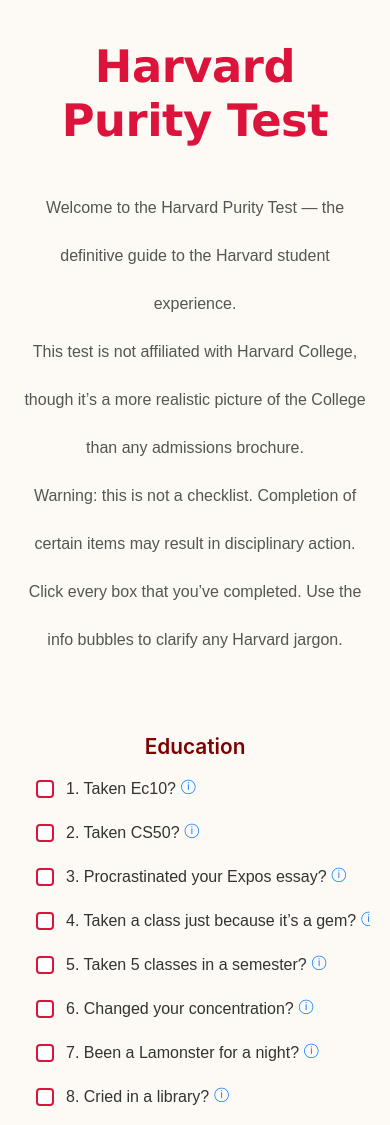
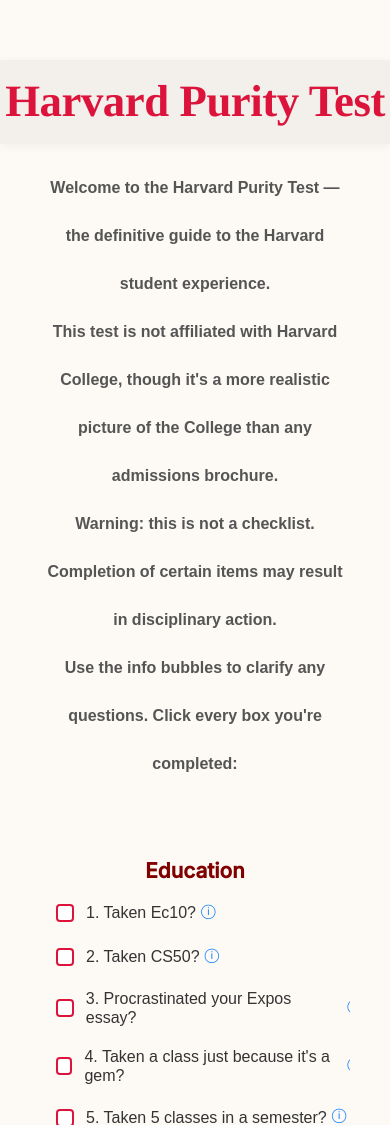
Before and after one commit to AdvikarA/HPT, a plain HTML site: page index.html in a window 390 px wide. Shown: the top 1125 px of the page. Drawn offline with Linux system fonts and the light colour scheme; a web font is replaced by a local one.

Commit message:
Add files via upload

```diff
--- a/index.html
+++ b/index.html
@@ -5,18 +5,20 @@
   <meta name="viewport" content="width=device-width, initial-scale=1.0"/>
   <title>Harvard Purity Test</title>
   <!-- Preload the font to avoid FOUT (Flash of Unstyled Text) -->
-  <link rel="preload" href="https://fonts.googleapis.com/css2?family=Imperial+Script&display=swap" as="style">
-  <link href="https://fonts.googleapis.com/css2?family=Imperial+Script&display=swap" rel="stylesheet">
+  <link rel="preload" href="https://fonts.googleapis.com/css2?family=Cormorant+SC:wght@600&display=swap" as="style">
+  <link href="https://fonts.googleapis.com/css2?family=Cormorant+SC:wght@600&display=swap" rel="stylesheet">
+  <link href="https://fonts.googleapis.com/css2?family=Inter:wght@400;500&display=swap" rel="stylesheet">
 
-  <link rel="stylesheet" href="style.css" />  <link rel="stylesheet" href="style.css" />
+  <link rel="stylesheet" href="style.css" />
 </head>
 <body>
+  <div class="page-wrapper">
     <h1>Harvard Purity Test</h1>
     <p class="description">
-    Welcome to the Harvard Purity Test — the definitive guide to the Harvard student experience.<br>
-    This test is not affiliated with Harvard College, though it’s a more realistic picture of the College than any admissions brochure.<br>
+      <b>Welcome to the Harvard Purity Test — the definitive guide to the Harvard student experience.<br>
+      This test is not affiliated with Harvard College, though it's a more realistic picture of the College than any admissions brochure.<br>
       Warning: this is not a checklist. Completion of certain items may result in disciplinary action.<br>
-    Click every box that you’ve completed. Use the info bubbles to clarify any Harvard jargon.
+      Use the info bubbles to clarify any questions. Click every box you're completed:</b>
     </p>
 
     <div class="container">
@@ -26,9 +28,10 @@
     <div class="button-container">
       <button class="button" onclick="calculateScore()" id="submit">Calculate My Score!</button>
       <button class="button" onclick="resetForm()" id="reset">Clear Checkboxes</button>
+      <div class="score" id="scoreDisplay">Your Score: __</div>
+      <button class="button share-button" onclick="shareScore()" id="shareButton" style="display: none;">Share with Friends</button>
     </div>
-
-  <div class="score" id="scoreDisplay" style="display: none;"></div>
+  </div>
 
   <script src="script.js"></script>
 </body>
--- a/script.js
+++ b/script.js
@@ -1,22 +1,50 @@
+// Move shareScore to global scope, before the DOMContentLoaded event listener
+window.shareScore = function() {
+    const scoreText = document.getElementById('scoreDisplay').textContent;
+    const score = scoreText.match(/\d+/)[0];
+    const shareText = `My Harvard Purity score was: ${score}. Take the test:\nharvardpuritytest.com`;
+
+    // Copy to clipboard
+    navigator.clipboard.writeText(shareText).then(() => {
+        // Show popup
+        const popup = document.createElement('div');
+        popup.className = 'copy-popup';
+        popup.textContent = 'Copied to clipboard!';
+        document.body.appendChild(popup);
+
+        // Show the popup
+        setTimeout(() => popup.classList.add('show'), 10);
+
+        // Remove the popup after 2 seconds
+        setTimeout(() => {
+            popup.classList.remove('show');
+            setTimeout(() => popup.remove(), 300);
+        }, 2000);
+    }).catch(err => {
+        console.error('Failed to copy text: ', err);
+        alert('Failed to copy to clipboard');
+    });
+}
+
 document.addEventListener("DOMContentLoaded", function () {
   const questionData = [
     {
       category: "Education",
       questions: [
-        { text: "1. Taken Ec10?", info: "Harvard’s introductory economics series. ~700 students enroll each year." },
-        { text: "2. Taken CS50?", info: "Harvard’s world famous introductory computer science course and its largest undergraduate class (~800 students per yr)." },
+        { text: "1. Taken Ec10?", info: "Harvard's introductory economics series. ~700 students enroll each year." },
+        { text: "2. Taken CS50?", info: "Harvard's world famous introductory computer science course and its largest undergraduate class (~800 students per yr)." },
         { text: "3. Procrastinated your Expos essay?", info: "Expos: First-year writing course. Required for all, dreaded by many." },
-        { text: "4. Taken a class just because it’s a gem?", info: "Gem: Harvard’s version of a 'blow-off class.' Athletes disproportionately enroll. Notable courses include 'Sleep' and 'Happiness.'" },
+        { text: "4. Taken a class just because it's a gem?", info: "Gem: Harvard's version of a 'blow-off class.' Athletes disproportionately enroll. Notable courses include 'Sleep' and 'Happiness.'" },
         { text: "5. Taken 5 classes in a semester?", info: "Every Harvard class is 4 credit hours, so most students take 4 classes a semester. The brave few enroll in 5." },
-        { text: "6. Changed your concentration?", info: "Concentration: Harvard’s preppy word for 'major.'" },
-        { text: "7. Been a Lamonster for a night?", info: "Lamont Library: Harvard’s 24-hour library. Spend too many hours inside and become a 'Lamonster.'" },
+        { text: "6. Changed your concentration?", info: "Concentration: Harvard's preppy word for 'major.'" },
+        { text: "7. Been a Lamonster for a night?", info: "Lamont Library: Harvard's 24-hour library. Spend too many hours inside and become a 'Lamonster.'" },
         { text: "8. Cried in a library?", info: "Common occurrence during midterm season and finals week." },
-        { text: "9. Slept through a 9am?", info: "9ams: Harvard’s earliest and most missed classes." },
+        { text: "9. Slept through a 9am?", info: "9ams: Harvard's earliest and most missed classes." },
         { text: "10. Used ChatGPT on an assignment?", info: "Even Harvard students are guilty of it…" },
         { text: "11. Passed a class without doing a single reading?" },
         { text: "12. Procrastinated an entire class until reading period?", info: "Reading period: the week between the end of classes and the start of finals. Time to review material, or in Bill Gates case, first open the textbook." },
         { text: "13. Sent / had some send you the attendance code for a class?" },
-        { text: "14. Sent / received PSET answers?", info: "(We won’t tell the Honor Council, promise)" },
+        { text: "14. Sent / received PSET answers?", info: "(We won't tell the Honor Council, promise)" },
         { text: "15. Sent to the Honor Council?", info: "The Honor Council manages cheating and plagiarism allegations." },
         { text: "16. Been ad-boarded?", info: "The Ad Board reviews severe academic and behavioral infractions. Once 'ad-boarded,' many students never return to campus." },
         { text: "17. Taken a gap semester?", info: "'Figuring out your career,' or something like that" }
@@ -27,15 +55,15 @@ document.addEventListener("DOMContentLoaded", function () {
       questions: [
         { text: "18. Given directions to a tourist?", info: "Millions visit campus each year" },
         { text: "19. Ignored a tourist trying to get your attention?", info: "They all want to see 'the Hogwarts dining hall'…" },
-        { text: "20. Intentionally walked between the camera and the John Harvard Statue when a tourist is taking a picture?", info: "Harvard’s most popular tourist trap sits in the middle of a campus walkway…" },
+        { text: "20. Intentionally walked between the camera and the John Harvard Statue when a tourist is taking a picture?", info: "Harvard's most popular tourist trap sits in the middle of a campus walkway…" },
         { text: "21. Seen a wild turkey?", info: "Frequently spotted wandering campus" },
         { text: "22. Picked up a wild turkey?", info: "Bonus points if you still have 10 fingers" },
-        { text: "23. Pet Remy?", info: "Remy the Campus Cat: one of Harvard’s biggest purr-sonalities" },
-        { text: "24. Pet Sasha?", info: "A black labrador retriever and everyone’s favorite police dog" },
-        { text: "25. Ridden a scooter through the Yard?", info: "Like every college campus, scooters everywhere. The Yard: the heart of Harvard’s campus." },
+        { text: "23. Pet Remy?", info: "Remy the Campus Cat: one of Harvard's biggest purr-sonalities" },
+        { text: "24. Pet Sasha?", info: "A black labrador retriever and everyone's favorite police dog" },
+        { text: "25. Ridden a scooter through the Yard?", info: "Like every college campus, scooters everywhere. The Yard: the heart of Harvard's campus." },
         { text: "26. Been hit by a scooter?" },
         { text: "27. Talked to a homeless person in Harvard Square?" },
-        { text: "28. Taken the T?", info: "Boston’s subway system. Prone to loud screeching, delays, and unruly passengers." },
+        { text: "28. Taken the T?", info: "Boston's subway system. Prone to loud screeching, delays, and unruly passengers." },
         { text: "29. Gone a month without leaving the Harvard Bubble?", info: "The Harvard Bubble: the imaginary boundary that traps Harvard students on campus" },
         { text: "30. Met a student whose last name is on a building?", info: "I wonder how they got in…" }
       ]
@@ -44,11 +72,11 @@ document.addEventListener("DOMContentLoaded", function () {
       category: "Dorm Life",
       questions: [
         { text: "31. Found a mouse/rat in your dorm?", info: "Certain dorms are notorious for rodents (Canday Hall, *cough cough*)" },
-        { text: "32. Pulled someone else’s laundry out of a washer/dryer?" },
+        { text: "32. Pulled someone else's laundry out of a washer/dryer?" },
         { text: "33. Had your laundry pulled out of a washer/dryer?" },
         { text: "34. Ranted on Sidechat?", info: "Anonymous, college version of Reddit. Same as YikYak." },
         { text: "35. Hooked up through Sidechat?", info: "Shooters shoot" },
-        { text: "36. Spent a night in a dorm / house that wasn’t yours?" },
+        { text: "36. Spent a night in a dorm / house that wasn't yours?" },
         { text: "37. Experienced blocking group drama?", info: "Blocking group: the (up to) 7 other people that freshmen choose to live with for their sophomore year" }
       ]
     },
@@ -60,11 +88,11 @@ document.addEventListener("DOMContentLoaded", function () {
         { text: "40. Tailgated Harvard-Yale?", info: "The Most fun Harvard students have all year" },
         { text: "41. Missed Harvard-Yale after tailgating too hard?", info: "Students go all out for a once-a-year tradition" },
         { text: "42. Attended a varsity sports event besides Harvard-Yale?", info: "Low school spirit is an understatement" },
-        { text: "43. Said ‘small liberal arts school just outside of Boston’?", info: "Sometimes, actually saying ‘Harvard’ feels a little too cringe" },
-        { text: "44. Dropped the ‘H-bomb’ for clout?", info: "Everyone has the same reaction, every time." },
-        { text: "45. Been posted on the Khuranagram?", info: "Students’ favorite dean, Rakesh Khurana, may spend more time posting than administrating." },
+        { text: "43. Said 'small liberal arts school just outside of Boston'?", info: "Sometimes, actually saying 'Harvard' feels a little too cringe" },
+        { text: "44. Dropped the 'H-bomb' for clout?", info: "Everyone has the same reaction, every time." },
+        { text: "45. Been posted on the Khuranagram?", info: "Students' favorite dean, Rakesh Khurana, may spend more time posting than administrating." },
         { text: "46. Been in a housing day video?", info: "Housing day: when freshmen learn their housing fate for the next three years. Housing day videos: hype music videos published by all 12 houses the week leading up to the special day" },
-        { text: "47. Attended Head of the Charles?", info: "400,000 spectators visit campus every year to watch rowing — the one sport Harvard’s good at" },
+        { text: "47. Attended Head of the Charles?", info: "400,000 spectators visit campus every year to watch rowing — the one sport Harvard's good at" },
         { text: "48. Swam in the Charles?", info: "The Charles River: full of rowers in the summer and ice in the winter" }
       ]
     },
@@ -74,7 +102,7 @@ document.addEventListener("DOMContentLoaded", function () {
         { text: "49. Comped a club just for its prestige?", info: "Comp: the tryout process for most clubs on campus. Takes anywhere from a few weeks to a full semester" },
         { text: "50. Comped a club just for the travel?", info: "Tokyo, Paris, Dubai… sound nice, anyone?" },
         { text: "51. Comped a club just for the merch?" },
-        { text: "52. Comped a club just because it’s a final club feeder?", info: "Final clubs: 'secret society' social clubs. Daddy’s money required and invite-only." },
+        { text: "52. Comped a club just because it's a final club feeder?", info: "Final clubs: 'secret society' social clubs. Daddy's money required and invite-only." },
         { text: "53. Constantly shit on a club you got rejected from?", info: "The most selective clubs boast acceptances rates of 5%, leaving their failed 'campers' quite unhappy." }
       ]
     },
@@ -84,8 +112,8 @@ document.addEventListener("DOMContentLoaded", function () {
         { text: "54. Attended Quinski?", info: "Ski-themed party hosted by Quinski House, an upperclassman residence" },
         { text: "55. Attended Glowell?", info: "Glow-stick-themed party hosted by Lowell House, an upperclassman residence" },
         { text: "56. Attended Mather Lather?", info: "Bubble-themed party hosted by Mather House, an upperclassman residence" },
-        { text: "57. Attended Crimween or Crim Patty’s?", info: "Two holiday parties hosted by The Harvard Crimson, the school newspaper" },
-        { text: "58. Attended Crimson Jam or Yardfest?", info: "Blacking out’s the only way to survive the headliner…" },
+        { text: "57. Attended Crimween or Crim Patty's?", info: "Two holiday parties hosted by The Harvard Crimson, the school newspaper" },
+        { text: "58. Attended Crimson Jam or Yardfest?", info: "Blacking out's the only way to survive the headliner…" },
         { text: "59. Attended a frat party at another Boston-area school?", info: "MIT and BU are Harvard-student favorites" },
         { text: "60. Attended a final club party?", info: "Better be on the list…" },
         { text: "61. Gotten punched for a final club?", info: "Punching: the secretive, invite-only, four-round process that final clubs use to invite sophomores to their join their ranks" },
@@ -96,15 +124,15 @@ document.addEventListener("DOMContentLoaded", function () {
       category: "Food",
       questions: [
         { text: "63. Eaten at all 16 dhalls?", info: "All 12 upperclassmen houses + Annenberg, The Inn, Cronkite, and Hillel." },
-        { text: "64. Complained about HUDS?", info: "Harvard University Dining Services is known for its dry grilled chicken — students’ #1 campus complaint." },
+        { text: "64. Complained about HUDS?", info: "Harvard University Dining Services is known for its dry grilled chicken — students' #1 campus complaint." },
         { text: "65. Befriended a HUDS worker?", info: "Despite the food, the workers are some of the nicest people on the planet." },
         { text: "66. Eaten in the Square because HUDS closed too early?", info: "HUDS hours — Breakfast: 7:30am to 10:30am. Lunch: 11:30am to 2:00pm. Dinner: 4:30pm to 7:30pm. Skip a meal and accidentally fast for 12 hours." },
         { text: "67. Received food poisoning from HUDS?", info: "Despite the dry chicken, students still manage to get sick" },
         { text: "68. Stolen a utensil, dish, or salt/pepper shaker from the dhall without return?" },
-        { text: "69. Eaten Joe’s while drunk?", info: "Joe’s Pizza: a student-favorite spot in Harvard Square. Endlessly debated with Pinocchio’s as the 'best.'" },
-        { text: "70. Eaten Pinocchio’s while drunk?", info: "The other half of the Joe’s debate. Mark Zuckerberg’s and Bill Gate’s favorite pizza on campus." },
-        { text: "71. Eaten Jefe’s while drunk?", info: "El Jefe’s: Boston’s take on Chipotle. Endlessly debated with Felipe’s as Harvard Square’s best Mexican food." },
-        { text: "72. Eaten Felipe’s while drunk?", info: "Felipe’s Taqueria: a standalone Harvard Square institution. Fierce rivals with El Jefe’s." }
+        { text: "69. Eaten Joe's while drunk?", info: "Joe's Pizza: a student-favorite spot in Harvard Square. Endlessly debated with Pinocchio's as the 'best.'" },
+        { text: "70. Eaten Pinocchio's while drunk?", info: "The other half of the Joe's debate. Mark Zuckerberg's and Bill Gate's favorite pizza on campus." },
+        { text: "71. Eaten Jefe's while drunk?", info: "El Jefe's: Boston's take on Chipotle. Endlessly debated with Felipe's as Harvard Square's best Mexican food." },
+        { text: "72. Eaten Felipe's while drunk?", info: "Felipe's Taqueria: a standalone Harvard Square institution. Fierce rivals with El Jefe's." }
       ]
     },
     {
@@ -141,13 +169,13 @@ document.addEventListener("DOMContentLoaded", function () {
     {
       category: "Crimson Cult",
       questions: [
-        { text: "94. River run?", info: "The night before housing day, freshmen take a shot in each of the 9 river houses to appease the river gods’ decision..." },
+        { text: "94. River run?", info: "The night before housing day, freshmen take a shot in each of the 9 river houses to appease the river gods' decision..." },
         { text: "95. Primal scream?", info: "The night before final exams, students strip naked and run a lap around Harvard Yard." },
         { text: "96. Partied in The Currier Ten Man?", info: "A ten-man suite in Currier House, equipped with an elevator and an in-suite bar." },
         { text: "97. Snorted cocaine in a final club?", info: "Final clubs connect their members with both white collar jobs and white powder parties." },
-        { text: "98. Done hard drugs with the men’s rowing team?", info: "Rumor has it…" },
-        { text: "99. Sex in the stacks?", info: "With 57 miles of shelves and three underground floors, Widener Library is the Harvard’s ultimate hookup spot." },
-        { text: "100. Pissed on the John Harvard statue?", info: "Hey tourists, ever wonder why the foot’s gold?" }
+        { text: "98. Done hard drugs with the men's rowing team?", info: "Rumor has it…" },
+        { text: "99. Sex in the stacks?", info: "With 57 miles of shelves and three underground floors, Widener Library is the Harvard's ultimate hookup spot." },
+        { text: "100. Pissed on the John Harvard statue?", info: "Hey tourists, ever wonder why the foot's gold?" }
       ]
     }
   ];
@@ -184,6 +212,9 @@ document.addEventListener("DOMContentLoaded", function () {
     const scoreDisplay = document.getElementById('scoreDisplay');
     scoreDisplay.style.display = 'block';
     scoreDisplay.textContent = `Your Purity Score: ${score}/${total}`;
+
+    // After setting the score, show the share button
+    document.getElementById('shareButton').style.display = 'inline-block';
   }
 
   window.resetForm = function () {
--- a/style.css
+++ b/style.css
@@ -21,12 +21,20 @@ body.scroll-lock {
 }
 
 h1 {
-  font-family: 'Imperial Script', cursive;
+  position: relative;
+  font-family: 'Cormorant SC', serif;
   font-size: 4rem;
   color: crimson;
   text-align: center;
   line-height: 1.3;
   margin: 20px 0;
+  font-weight: 600;
+  padding: 20px 0;
+  background-color: #f3f0eb; /* Light beige color that complements the #fdfaf5 background */
+  width: 100vw;
+  margin-left: calc(-50vw + 50%);
+  margin-right: calc(-50vw + 50%);
+  box-shadow: 0 2px 10px rgba(0, 0, 0, 0.05);
 
   /* Fix for double rendering */
   text-rendering: geometricPrecision;
@@ -48,9 +56,7 @@ h1 {
   h1 {
     font-size: 2.8rem;
     line-height: 1.2;
-    /* Ensure clean rendering on mobile */
-    text-shadow: none;
-    /* Slightly decrease letter spacing to prevent overflow */
+    padding: 15px 0;
     letter-spacing: -0.01em;
   }
 }
@@ -135,9 +141,11 @@ input[type="checkbox"]:checked {
 }
 
 .score {
-  margin-top: 30px;
-  font-size: 1.5rem;
-  font-weight: bold;
+  margin-top: 20px;
+  padding: 20px;
+  text-align: center;
+  font-size: 2rem;
+  font-family: 'Inter', sans-serif;
   color: crimson;
 }
 
@@ -185,3 +193,38 @@ input[type="checkbox"]:checked {
   float: right;
   font-size: 18px;
 }
+
+.page-wrapper {
+  flex: 1;
+  padding: 20px;
+}
+
+.share-button {
+  margin-top: 20px;
+  background-color: #4CAF50; /* Green color for share button */
+  color: white;
+}
+
+.share-button:hover {
+  background-color: #45a049;
+}
+
+.copy-popup {
+  position: fixed;
+  bottom: 20px;
+  left: 50%;
+  transform: translateX(-50%);
+  background-color: #333;
+  color: white;
+  padding: 12px 24px;
+  border-radius: 20px;
+  font-family: 'Inter', sans-serif;
+  font-size: 14px;
+  opacity: 0;
+  transition: opacity 0.3s ease;
+  z-index: 1000;
+}
+
+.copy-popup.show {
+  opacity: 1;
+}
```
Lines whose indentation alone changed are shown as unchanged.
